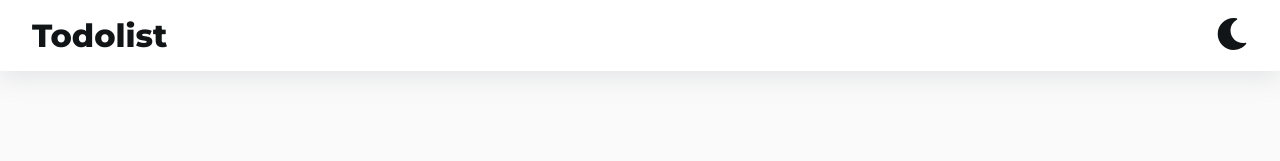
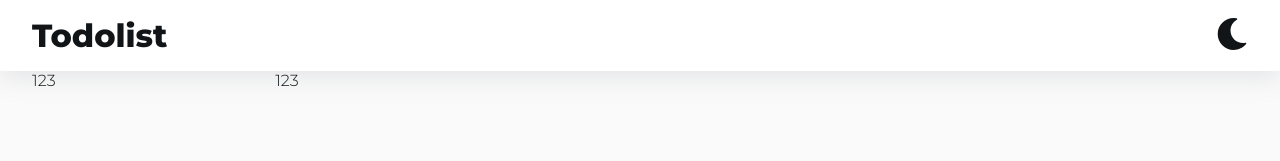
Before and after one commit to arsen056/notes-app, a React (Create React App) app: page / in a window 1280 px wide. Shown: the top 161 px of the page. Built offline with nearby package versions, Linux system fonts and the light colour scheme.

Commit message:
feat: add main layout

```diff
--- a/src/app/App.tsx
+++ b/src/app/App.tsx
@@ -1,10 +1,13 @@
 import React from 'react';
 import { Header } from 'common/components/header';
+import { MainLayout } from 'common/components/mainLayout';
+
 
 function App() {
   return (
     <>
-      <Header/>
+      <Header />
+      <MainLayout/>
     </>
   );
 }
--- /dev/null
+++ b/src/common/components/mainLayout/index.tsx
@@ -0,0 +1,21 @@
+import React from 'react';
+import styled from 'styled-components';
+import { Container } from 'common/components/container';
+
+const Grid = styled.div`
+  display: grid;
+  grid-template-columns: 20% 80%;
+`;
+
+export const MainLayout = () => {
+  return (
+    <main>
+      <Container>
+        <Grid>
+          <div>123</div>
+          <div>123</div>
+        </Grid>
+      </Container>
+    </main>
+  );
+};
```
